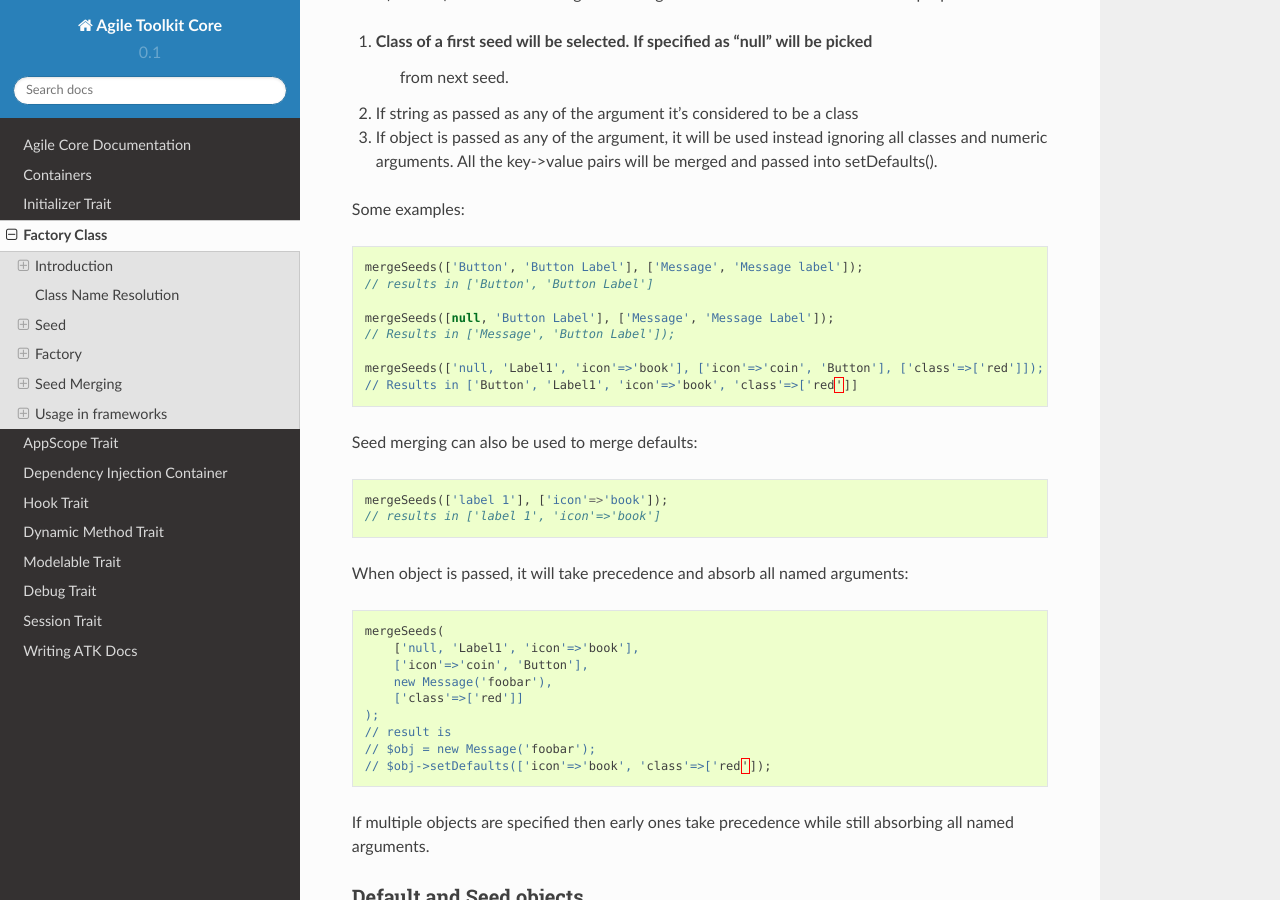
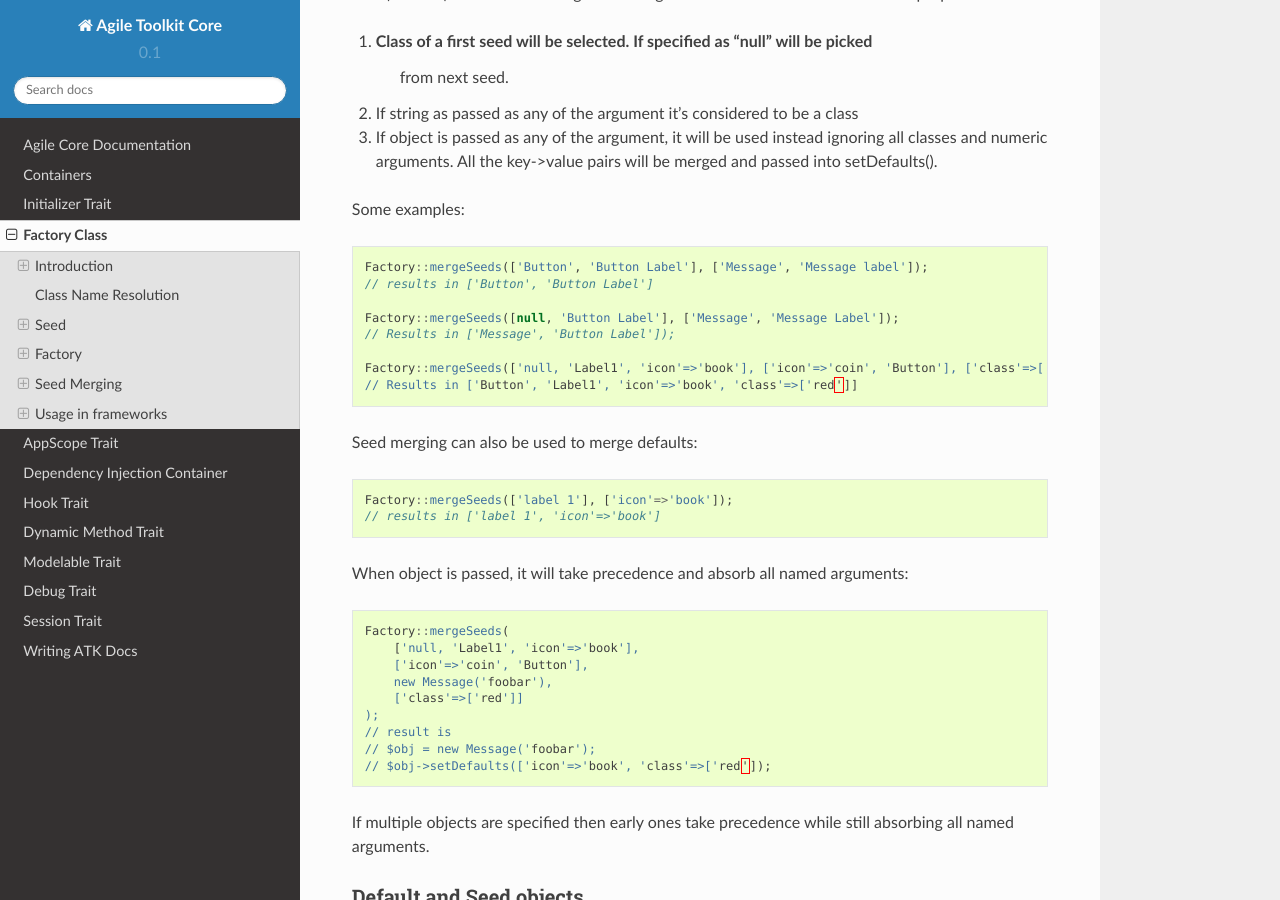
Before and after one commit to atk4/core, a Sphinx documentation site: the page built from docs/factory.rst, in a window 1280 px wide and 900 px high, scrolled down 6921 px. Built offline with Sphinx 7.4.7 and the Read the Docs theme 2.0.0, drawn with Linux system fonts in a browser that asks for light colours; cross-references to code outside the pages are shown as plain code.

Commit message:
improve docs

```diff
--- a/docs/factory.rst
+++ b/docs/factory.rst
@@ -302,23 +302,23 @@ properties:
 
 Some examples::
 
-    mergeSeeds(['Button', 'Button Label'], ['Message', 'Message label']);
+    Factory::mergeSeeds(['Button', 'Button Label'], ['Message', 'Message label']);
     // results in ['Button', 'Button Label']
 
-    mergeSeeds([null, 'Button Label'], ['Message', 'Message Label']);
+    Factory::mergeSeeds([null, 'Button Label'], ['Message', 'Message Label']);
     // Results in ['Message', 'Button Label']);
 
-    mergeSeeds(['null, 'Label1', 'icon'=>'book'], ['icon'=>'coin', 'Button'], ['class'=>['red']]);
+    Factory::mergeSeeds(['null, 'Label1', 'icon'=>'book'], ['icon'=>'coin', 'Button'], ['class'=>['red']]);
     // Results in ['Button', 'Label1', 'icon'=>'book', 'class'=>['red']]
 
 Seed merging can also be used to merge defaults::
 
-    mergeSeeds(['label 1'], ['icon'=>'book']);
+    Factory::mergeSeeds(['label 1'], ['icon'=>'book']);
     // results in ['label 1', 'icon'=>'book']
 
 When object is passed, it will take precedence and absorb all named arguments::
 
-    mergeSeeds(
+    Factory::mergeSeeds(
         ['null, 'Label1', 'icon'=>'book'],
         ['icon'=>'coin', 'Button'],
         new Message('foobar'),
@@ -404,7 +404,7 @@ A default class is 'Line' but there are several ways how it can be overridden:
 Each of the above can specify class name, so with 3 seed sources they need
 merging::
 
-    $seed = mergeSeeds($decorator, $field->ui, $inferred, [\atk4\ui\FormField\Line::class, 'form' => $this]);
+    $seed = Factory::mergeSeeds($decorator, $field->ui, $inferred, [\atk4\ui\FormField\Line::class, 'form' => $this]);
     $decorator = Factory::factory($seed, null, 'FormField');
 
 Passing an actual object anywhere will use it instead even if you specify seed.
```
